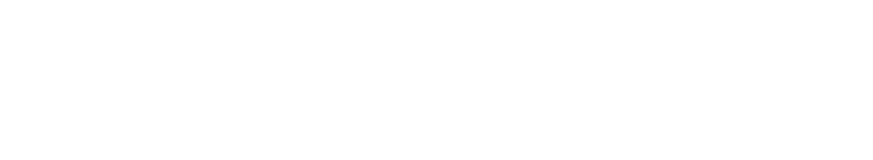
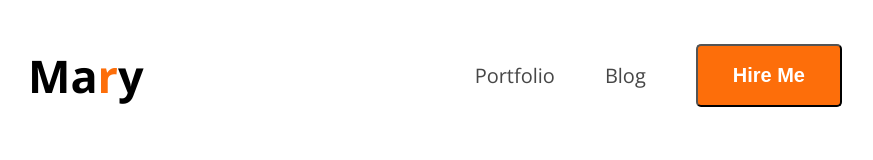
Before and after one commit to RidoyHossain-01/dev-portfolio, a plain HTML site: page index.html in a window 1280 px wide. Shown: the whole page, without its empty margins (180-1053 px from the left). Drawn offline with nearby package versions, Linux system fonts and the light colour scheme.

Commit message:
navbar completed

```diff
--- a/index.html
+++ b/index.html
@@ -4,10 +4,24 @@
      <meta charset="UTF-8">
      <meta name="viewport" content="width=device-width, initial-scale=1.0">
      <title>Web Developer Portfolio</title>
+     <link rel="stylesheet" href="portfolio.css">
 </head>
-<body>
+<body class="open-sans-normal">
      <header>
-
+          <nav>
+               <h2 class="nav-title">Ma<span class="text-primary">r</span>y</h2>
+               <ul>
+                    <li>
+                         <a class="dark-2" href="">Portfolio</a>
+                    </li>
+                    <li>
+                         <a class="dark-2" href="">Blog</a>
+                    </li>
+                    <li>
+                          <a class="dark-2" href=""><button class="btn-primary">Hire Me</button></a>
+                    </li>
+               </ul>
+          </nav>
      </header>
      <main>
 
--- /dev/null
+++ b/portfolio.css
@@ -0,0 +1,51 @@
+/* google font */
+@import url('https://fonts.googleapis.com/css2?family=Open+Sans:ital,wght@0,300..800;1,300..800&display=swap');
+
+
+.open-sans-normal {
+  font-family: "Open Sans", sans-serif;
+  font-optical-sizing: auto;
+  font-style: normal;
+  font-variation-settings:
+    "wdth" 100;
+}
+/* shared style */
+.text-primary{
+     color:#FD6E0A;
+}
+.dark-2{
+     color: #474747;
+}
+.btn-primary{
+     background-color: #FD6E0A;
+     font-weight: bold;
+     color: white;
+     font-size: 20px;
+     padding: 18px 35px;
+     border-radius: 5px;
+}
+/* Nav Styles */
+nav{
+     display: flex;
+     align-items: center;
+     justify-content: space-between;
+     margin: 0px 200px;
+}
+
+.nav-title{
+     font-weight: bolder;
+     font-size: 45px;
+}
+nav ul li{
+     list-style: none;
+      margin-right: 50px;
+}
+nav li a{
+     text-decoration:none;
+     font-size: 20px;
+}
+nav ul{
+     display: flex;
+     align-items: center;
+
+}
```
